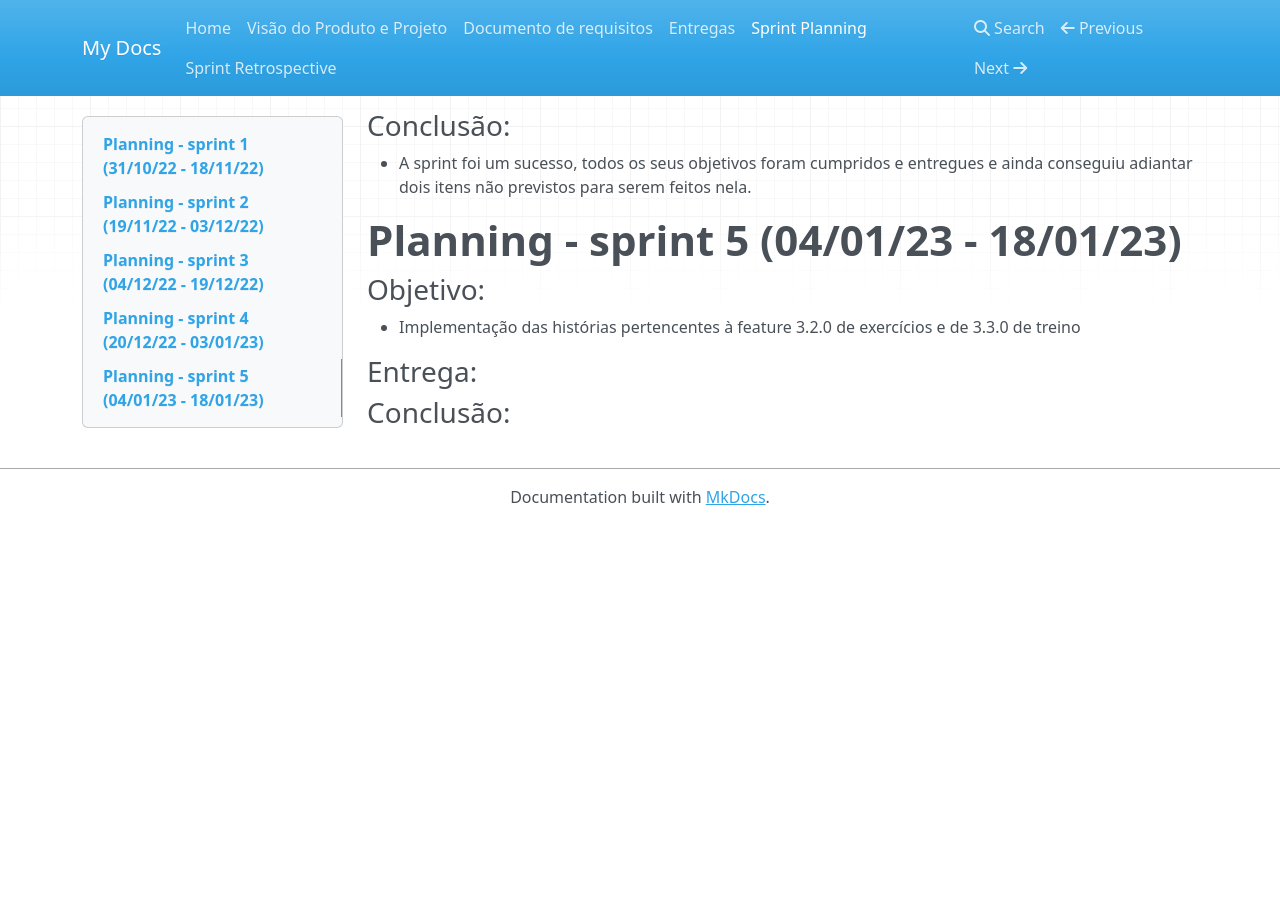
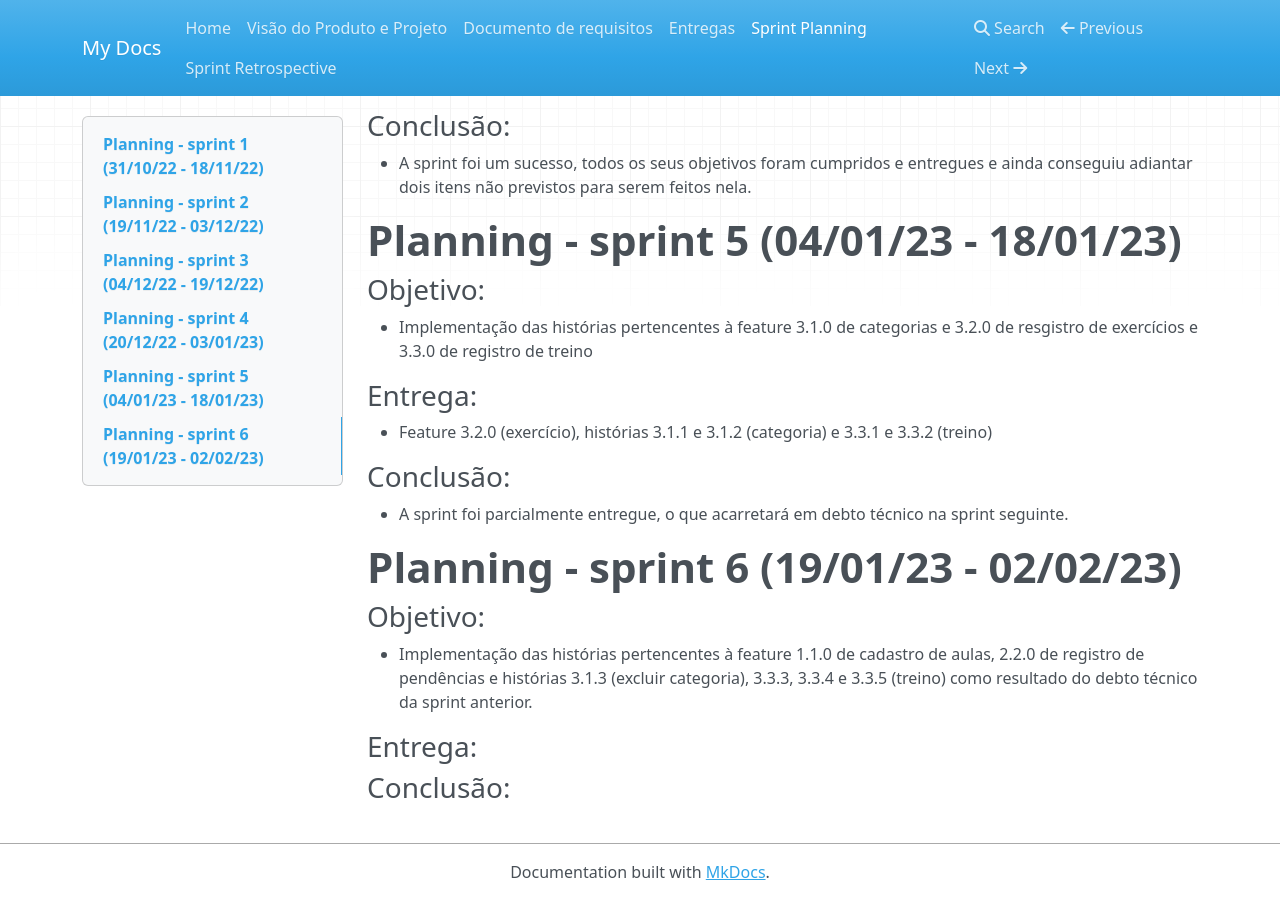
Before and after one commit to mdsreq-fga-unb/2022.2-Strix, an MkDocs documentation site: the page built from documentation/docs/sprint_planning.md, in a window 1280 px wide and 900 px high, scrolled down 1178 px. Built offline with MkDocs 1.6.1, drawn with Linux system fonts in a browser that asks for light colours; nearby versions of some CDN libraries; before the commit the page ends 1703 px from its top, so only the background shows below that.

Commit message:
Inclusão dos resultados da sprint 5

```diff
--- a/documentation/docs/sprint_planning.md
+++ b/documentation/docs/sprint_planning.md
@@ -61,7 +61,21 @@ Observação: os papéis não dos alunos não foram alterados durante as sprints
 
 ### Objetivo:
 
-- Implementação das histórias pertencentes à feature 3.2.0 de exercícios e de 3.3.0 de treino
+- Implementação das histórias pertencentes à feature 3.1.0 de categorias e 3.2.0 de resgistro de exercícios e 3.3.0 de registro de treino
+
+### Entrega:
+
+- Feature 3.2.0 (exercício), histórias 3.1.1 e 3.1.2 (categoria) e 3.3.1 e 3.3.2 (treino)
+
+### Conclusão:
+
+- A sprint foi parcialmente entregue, o que acarretará em debto técnico na sprint seguinte.
+
+# **Planning  - sprint 6 (19/01/23 - 02/02/23)**
+
+### Objetivo:
+
+- Implementação das histórias pertencentes à feature 1.1.0 de cadastro de aulas, 2.2.0 de registro de pendências e histórias 3.1.3 (excluir categoria), 3.3.3, 3.3.4 e 3.3.5 (treino) como resultado do debto técnico da sprint anterior.
 
 ### Entrega:
 
```
